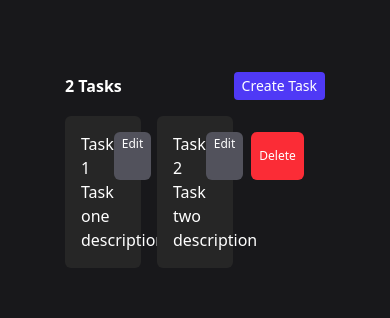
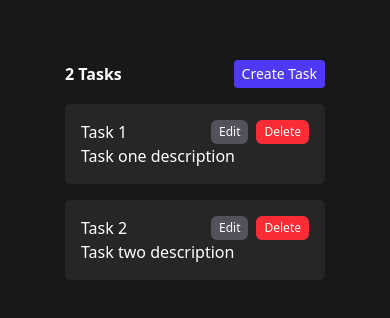
Before and after one commit to Pipeto84/tasks, a React (Vite) app: page / in a window 390 px wide. Shown: the part 260-578 px from the top of the page. Built offline with nearby package versions, Linux system fonts and the light colour scheme.

Commit message:
responsive

```diff
--- a/src/components/TaskList.tsx
+++ b/src/components/TaskList.tsx
@@ -1,6 +1,7 @@
 import { deleteTask, TaskState } from "../features/tasks/taskSlice";
 import { Link } from "react-router-dom";
 import { useAppSelector, useAppDispatch } from "../app/hooks";
+import "../styles/TaskList.css"
 
 export const TaskList = () => {
   const tasks = useAppSelector((state) => state.tasks);
@@ -19,7 +20,7 @@ export const TaskList = () => {
           Create Task
         </Link>
       </header>
-      <div className="grid grid-cols-3 gap-4 taskList">
+      <div className="taskList ">
         {tasks.map((task) => (
           <div key={task.id} className="bg-neutral-800 p-4 rounded-md">
             <header className="flex justify-between">
--- /dev/null
+++ b/src/styles/TaskList.css
@@ -0,0 +1,16 @@
+.taskList {
+  display: grid;
+  grid-template-columns: repeat(3, 1fr);
+  gap: 1rem;
+}
+@media screen and (max-width: 50rem) {
+  .taskList {
+    grid-template-columns: repeat(2, 1fr);
+  }
+}
+
+@media screen and (max-width: 31.25rem) {
+  .taskList {
+    grid-template-columns: 1fr;
+  }
+}
```
Also changed, not shown: src/styles/TaskForm.css (added).
